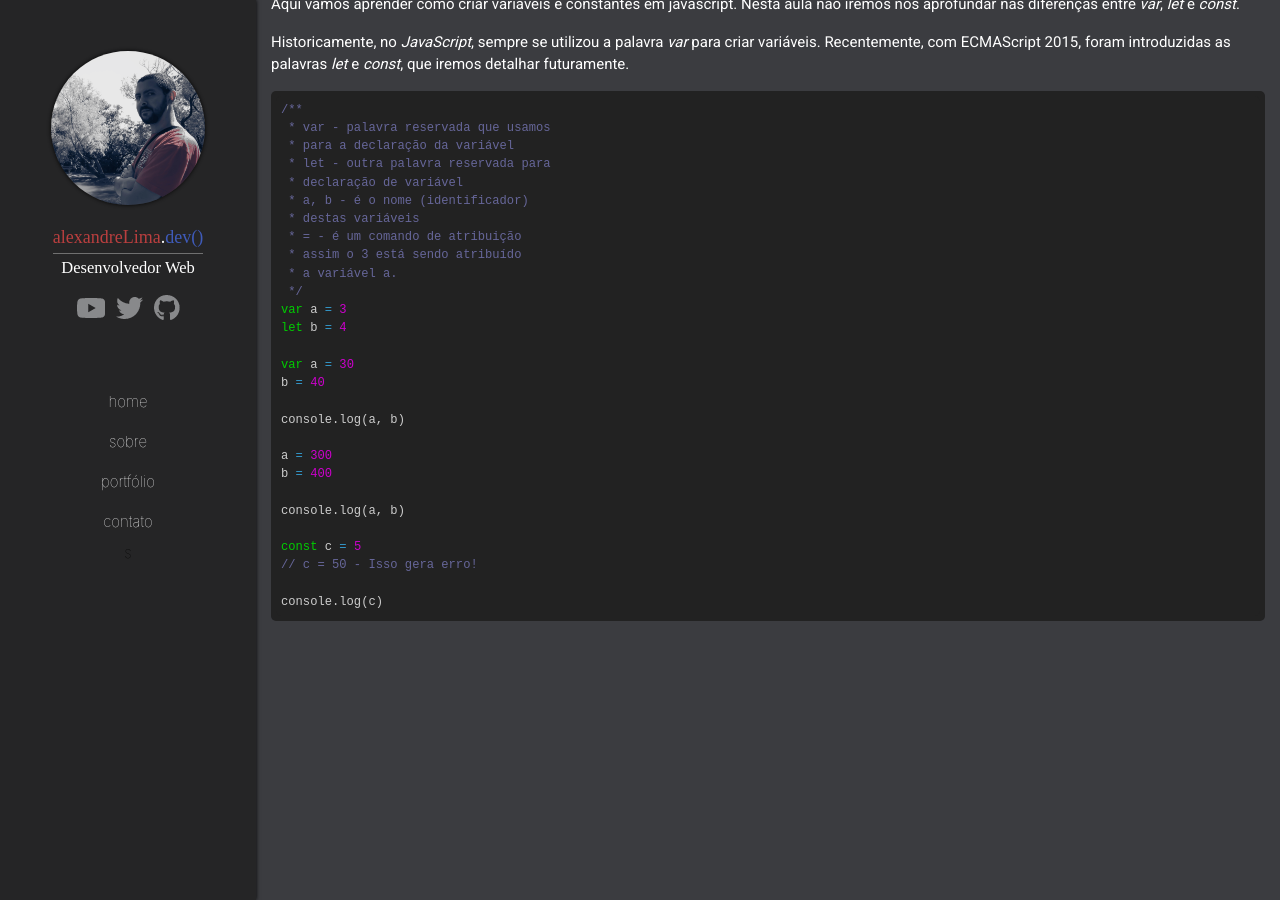
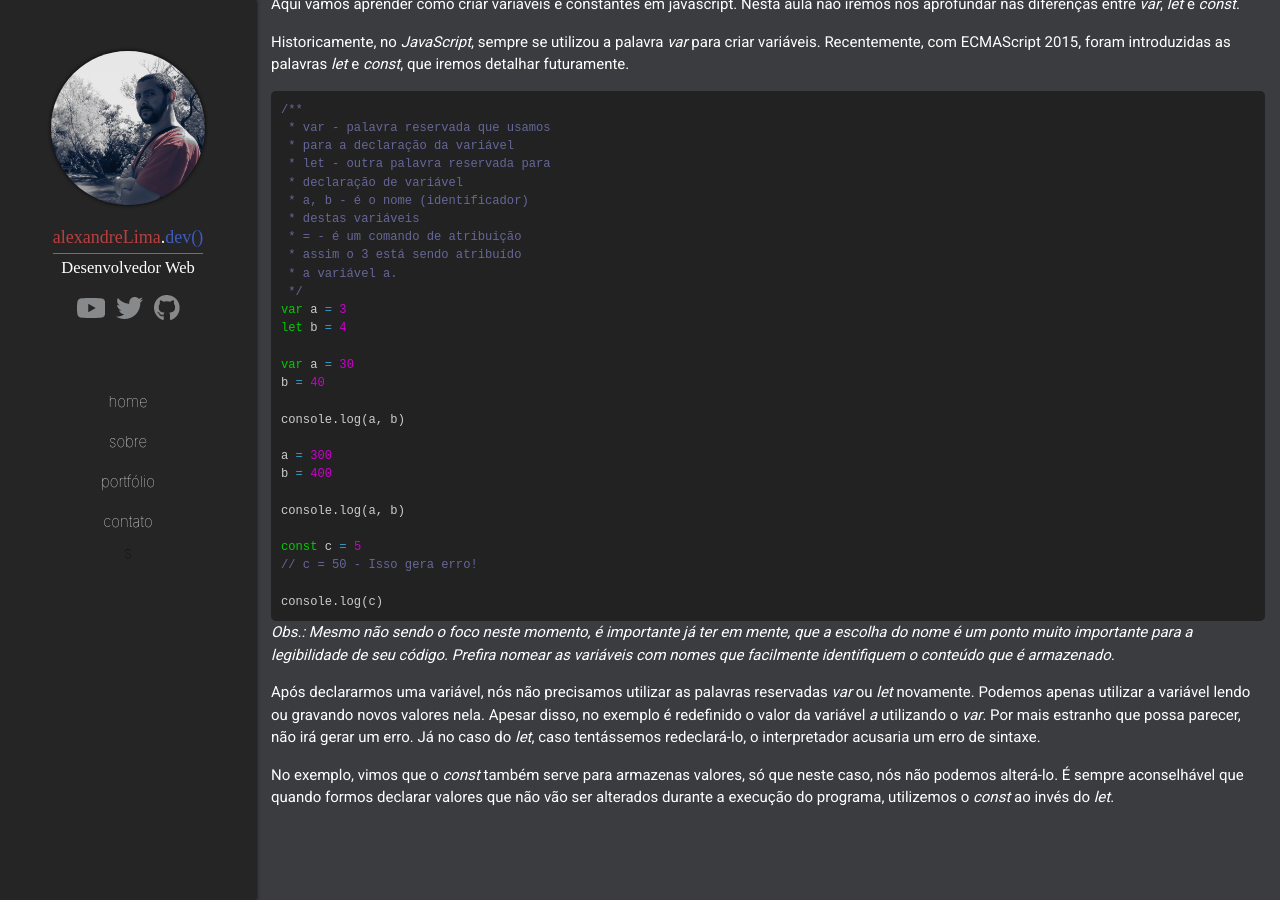
Before and after one commit to Alexandresl/alexandrelima-dev, a Jekyll site: the page built from _posts/2019-07-29-javascript-3-fundamentos.md, in a window 1280 px wide and 900 px high, scrolled down 2997 px. Built offline with Jekyll 4.4.1, drawn with Linux system fonts in a browser that asks for light colours; some web fonts are replaced; comment, search, counter and statistics services are not loaded.

Commit message:
Update Blog “2019-07-29-javascript-3-fundamentos”

````diff
--- a/_posts/2019-07-29-javascript-3-fundamentos.md
+++ b/_posts/2019-07-29-javascript-3-fundamentos.md
@@ -156,3 +156,9 @@ const c = 5
 
 console.log(c)
 ```
+
+*Obs.: Mesmo não sendo o foco neste momento, é importante já ter em mente, que a escolha do nome é um ponto muito importante para a legibilidade de seu código. Prefira nomear as variáveis com nomes que facilmente identifiquem o conteúdo que é armazenado.*
+
+Após declararmos uma variável, nós não precisamos utilizar as palavras reservadas *var* ou *let* novamente. Podemos apenas utilizar a variável lendo ou gravando novos valores nela. Apesar disso, no exemplo é redefinido o valor da variável *a* utilizando o *var*. Por mais estranho que possa parecer, não irá gerar um erro. Já no caso do *let*, caso tentássemos redeclará-lo, o interpretador acusaria um erro de sintaxe.
+
+No exemplo, vimos que o *const* também serve para armazenas valores, só que neste caso, nós não podemos alterá-lo. É sempre aconselhável que quando formos declarar valores que não vão ser alterados durante a execução do programa, utilizemos o *const* ao invés do *let*.
````
